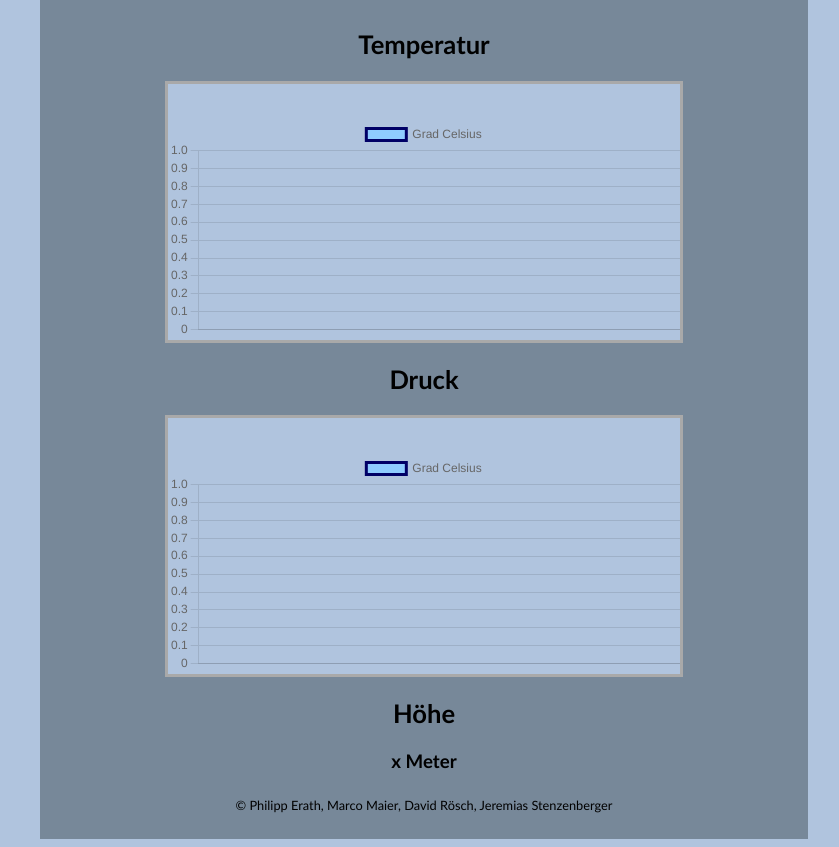
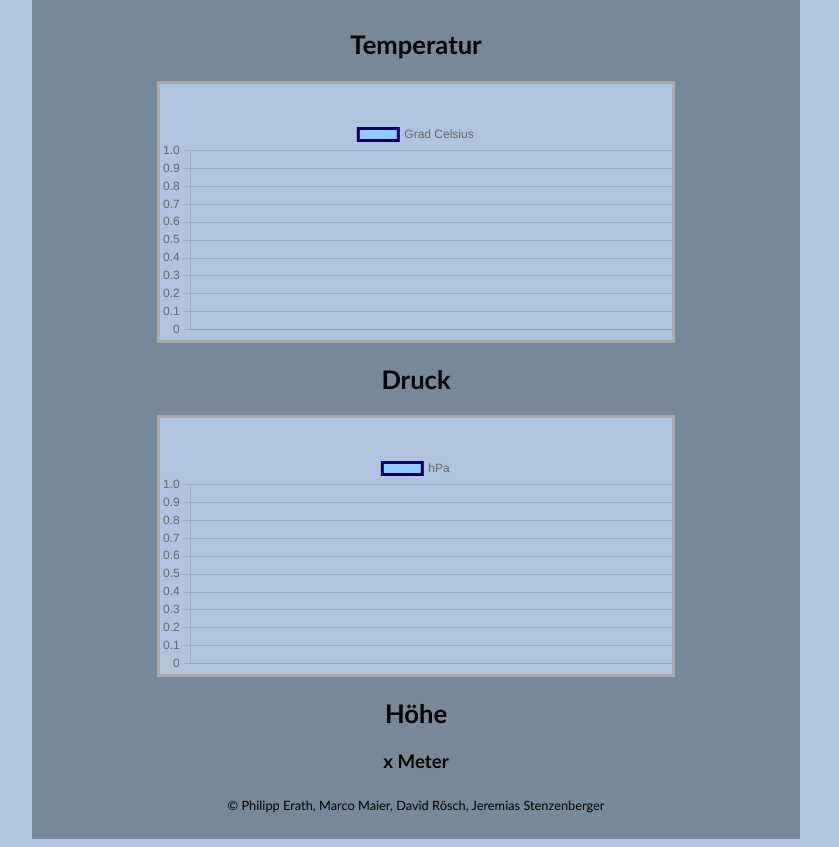
Before and after one commit to derkirgise/supergruppe, a plain HTML site: page Webseite/index.html in a window 1280 px wide. Shown: the part 143-990 px from the top of the page, without its empty margins (224-1063 px from the left). Drawn offline with nearby package versions, Linux system fonts and the light colour scheme; no server answers.

Commit message:
Diagramme

```diff
--- a/Webseite/charts.js
+++ b/Webseite/charts.js
@@ -1,6 +1,6 @@
 const labels = [];
 
-const data = {
+const dataTemperature = {
     labels: [],
     datasets: [
         {
@@ -13,12 +13,24 @@ const data = {
     ]
 };
 
+const dataPressure = {
+    labels: [],
+    datasets: [
+        {
+            label: "hPa",
+            data: [],
+            borderColor: 'rgb(0,0,102)',
+            backgroundColor: 'rgb(143,204,255)',
 
-const getConfig=(id)=>{
+        },
+    ]
+};
+
+const getConfigTemperature = (id) => {
     return {
         type: 'line',
-        data: data,
-        id:id,
+        data: dataTemperature,
+        id: id,
         options: {
             responsive: true,
             plugins: {
@@ -30,49 +42,90 @@ const getConfig=(id)=>{
                 }
             }
         }
+    }
 }
+
+const getConfigPressure = (id) => {
+    return {
+        type: 'line',
+        data: dataPressure,
+        id: id,
+        options: {
+            responsive: true,
+            plugins: {
+                legend: {
+                    position: 'top',
+                },
+                title: {
+                    display: true,
+                }
+            }
+        }
+    }
 }
-let id=0;
-const createChart=(htmlelement)=>{
-    console.log("init char",htmlelement)
+
+
+
+let id = 0;
+const createChart = (htmlelement) => {
+    console.log("init char", htmlelement)
     // config=createConfig(...)
-    const temp={
-        key: htmlelement.id,
-        chart:new Chart(htmlelement,getConfig(id))
+
+    let temp;
+
+    switch (htmlelement.id) {
+        case "temperatureChart":
+            temp = {
+                key: htmlelement.id,
+                chart: new Chart(htmlelement, getConfigTemperature(id))
+            }
+            break;
+        case "pressureChart":
+            temp = {
+                key: htmlelement.id,
+                chart: new Chart(htmlelement, getConfigPressure(id))
+            }
+            break;
     }
+
+
     console.log(temp)
     charts.push(temp)
     id++;
 }
-const charts=[];
+const charts = [];
 
-const getChart=(key)=>{
+const getChart = (key) => {
     console.log(charts);
     return charts.find(x => x.key == key).chart;
 }
 
-const getData=async()=>{
-    const response = await fetch("http://172.20.10.6:5001/weatherdata"); //API einfügen
-    const data= await response.json();
+const getData = async () => {
+    const response = await fetch("http://192.168.0.132:5001/weatherdata"); //API einfügen
+    const data = await response.json();
     console.log(data);
- return data;
+    return data;
 }
 
 // Labels einfügen, Daten einfügen
 
-const setDataToChart=(data)=>{
-    let chartTemp=getChart("temperatureChart");
-    let chartPress=getChart("pressureChart");
-    console.log(chartTemp,chartPress)
-    for (const weatherdata of data) {
-        chartTemp.data.labels.push(weatherdata.datetime);
+const setDataToChart = (data) => {
+    let chartTemp = getChart("temperatureChart");
+    let chartPress = getChart("pressureChart");
+    console.log(chartTemp, chartPress)
+
+
+    for (let i = data.length -1 ; i >= 0; i--) {
+        let weatherdata = data[i];
+
+        chartTemp.data.labels.push(parseDate(weatherdata.datetime));
         chartTemp.data.datasets[0].data.push(weatherdata.temperature);
         chartTemp.update();
 
-        chartPress.data.labels.push(weatherdata.datetime);
+        chartPress.data.labels.push(parseDate(weatherdata.datetime));
         chartPress.data.datasets[0].data.push(weatherdata.pressure);
         chartPress.update();
-}
+    }
 /*
 [{
     temperature: number
@@ -81,3 +134,25 @@ const setDataToChart=(data)=>{
     datetime: date
 }]
 */}
+
+function parseDate(dateToParse) {
+    var date = new Date(dateToParse);
+
+    const months = ["01", "02", "03", "04", "05", "06", "07", "08", "09", "10", "11", "12"];
+    let month = months[date.getMonth()];
+
+    return date.getDate() + "." + month + ". " + date.getHours() + ":" + getMinute(date.getMinutes()) + " Uhr";
+}
+
+function setAltitude(data) {
+    var altitudeLabel = document.getElementById("altitude-label");
+
+    altitudeLabel.innerHTML = data[data.length - 1].altitude + " Meter";
+}
+
+function getMinute(number) {
+    if (number < 10) {
+        return '0' + number;
+    }
+    return number;
+}
--- a/Webseite/index.html
+++ b/Webseite/index.html
@@ -12,7 +12,7 @@
             display: flex;
             justify-content: center;
             text-align: center;
-            width: 100%;
+            /* width: 100%; */
             font-family: "Trebuchet MS";
             background-color: lightsteelblue;
         }
@@ -73,7 +73,7 @@
             </div>
             <div id="altitude">
                 <h2>Höhe</h2>
-                <h3>x Meter</h3>
+                <h3 id="altitude-label">x Meter</h3>
             </div>
         </div>
         <div class="footer">
@@ -94,7 +94,8 @@
     // createChart(element);
 
    getData().then(data=>{
-        setDataToChart(data)
+        setDataToChart(data);
+        setAltitude(data);
         // set data to charts
    });
 
```
